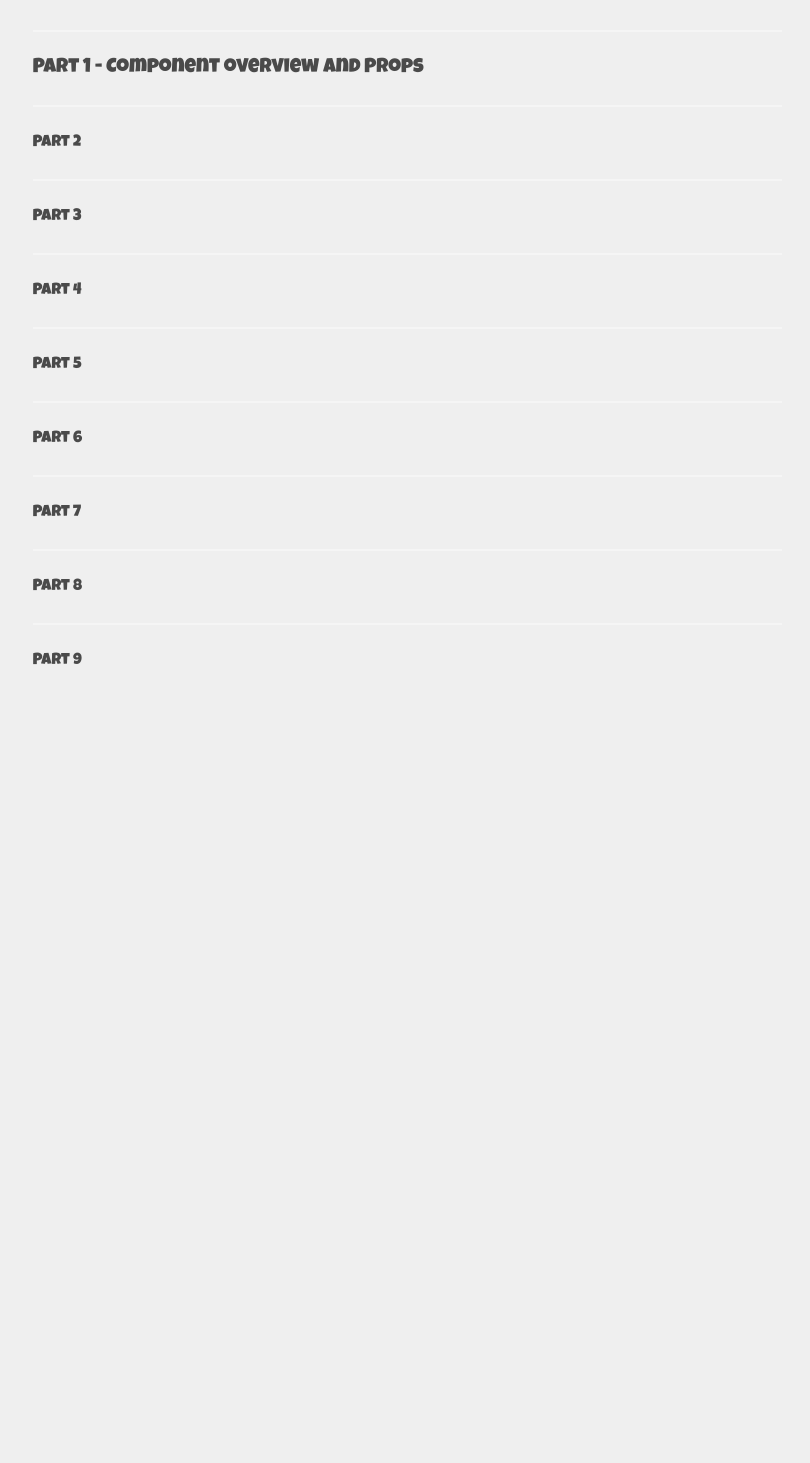
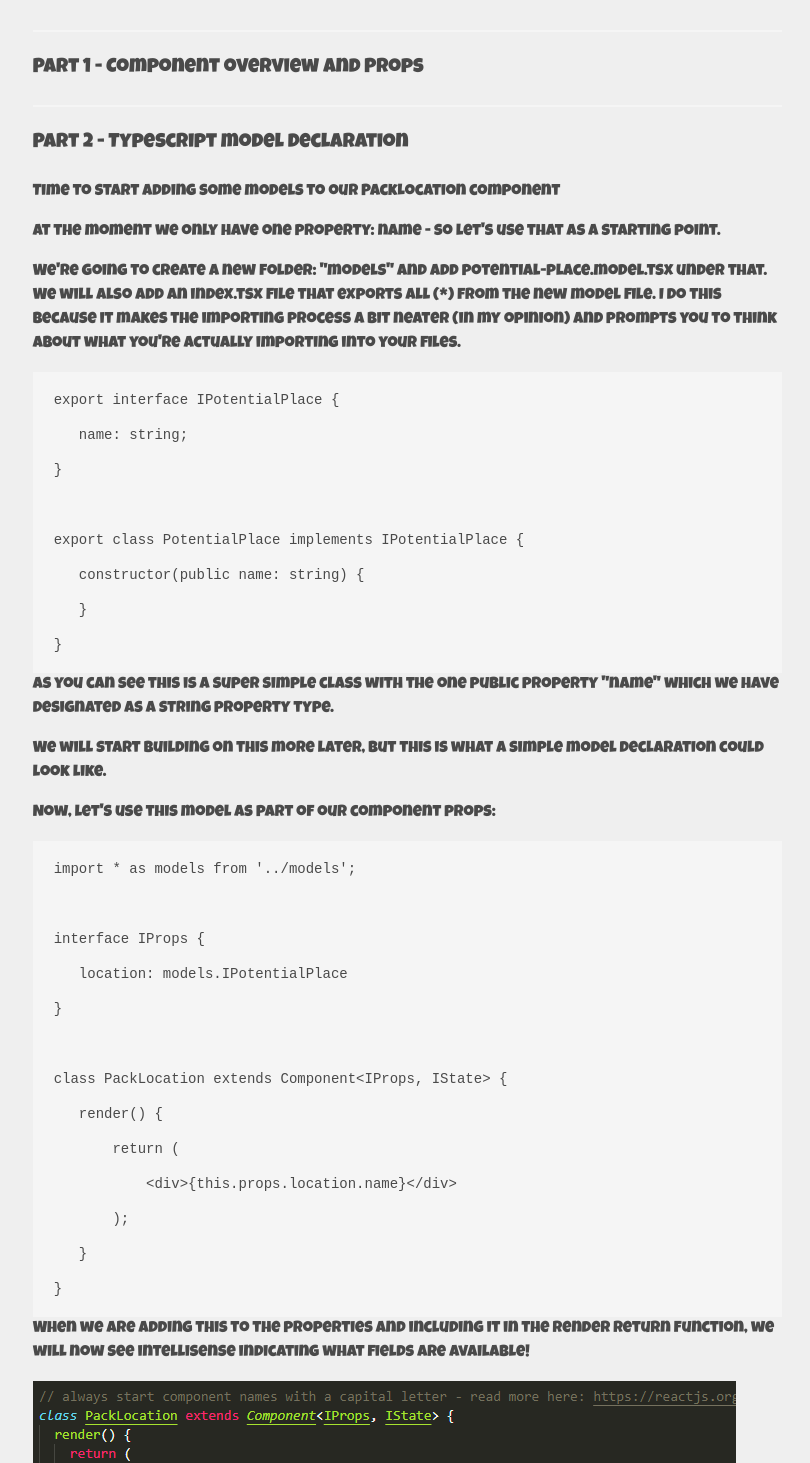
Before and after one commit to lssweatherhead/ReactTypescriptStarter-PackIt, a React (Create React App) app: page / in a window 1280 px wide. Shown: the part 1307-2770 px from the top of the page, without its empty margins (450-1260 px from the left). Before the commit the page ends 2040 px from the top, so only its background shows below. Built offline with nearby package versions, Linux system fonts and the light colour scheme.

Commit message:
Added notes for creating typescript models

```diff
--- a/src/App.scss
+++ b/src/App.scss
@@ -13,8 +13,6 @@ $family-primary: 'Luckiest Guy', cursive;
 $family-secondary: 'Raleway', sans-serif;
 $primary: $teal;
 $link: $green;
-$widescreen-enabled: true;
-$fullhd-enabled: true;
 
 // Update some of Bulma's component variables
 $body-background-color: $grey-light;
--- a/src/components/pack-location.component.tsx
+++ b/src/components/pack-location.component.tsx
@@ -2,7 +2,7 @@ import React, { Component } from 'react';
 import * as models from '../models';
 
 interface IProps {
-    location: models.IPackLocation
+    location: models.IPotentialPlace
 }
 
 interface IState { }
--- a/src/models/index.tsx
+++ b/src/models/index.tsx
@@ -1 +1 @@
-export * from "./pack-location.model";
+export * from "./potential-place.model";
--- a/src/models/pack-location.model.tsx
+++ /dev/null
@@ -1,10 +0,0 @@
-export interface IPackLocation {
-    name: string;
-}
-
-export class PackLocation implements IPackLocation {
-
-    constructor(
-        public name: string
-    ) { }
-}
--- /dev/null
+++ b/src/models/potential-place.model.tsx
@@ -0,0 +1,10 @@
+export interface IPotentialPlace {
+    name: string;
+}
+
+export class PotentialPlace implements IPotentialPlace {
+
+    constructor(
+        public name: string
+    ) { }
+}
--- a/src/pages/home.tsx
+++ b/src/pages/home.tsx
@@ -17,9 +17,9 @@ class Home extends Component {
         </div>
         <div className="hero">
           <div className="container">
-            <PackLocation location={new models.PackLocation("Location 1: A nice house in the Cotswolds")} />
-            <PackLocation location={new models.PackLocation("Location 2: A farmhouse in Shrewsbury")} />
-            <PackLocation location={new models.PackLocation("Location 3: A city centre apartment in Manchester")} />
+            <PackLocation location={new models.PotentialPlace("Location 1: A nice house in the Cotswolds")} />
+            <PackLocation location={new models.PotentialPlace("Location 2: A farmhouse in Shrewsbury")} />
+            <PackLocation location={new models.PotentialPlace("Location 3: A city centre apartment in Manchester")} />
           </div>
         </div>
       </React.Fragment>
--- a/src/pages/notes.tsx
+++ b/src/pages/notes.tsx
@@ -29,7 +29,7 @@ class Notes extends Component {
             </div>
           </div>
           <div className="column is-one-third"></div>
-          <div className="column">
+          <div className="column is-two-thirds">
             <div id="sec0" className="section">
               <div className="container">
                 <h1 className="title">Getting started with React & Typescript</h1>
@@ -40,7 +40,7 @@ class Notes extends Component {
 
               <hr />
 
-              <div className="container">
+              <div className="">
                 <h3 className="subtitle is-size-4">Part 0 - Notes about project set-up</h3>
                 <div className="is-family-secondary content">
                   <p className="subtitle has-text-weight-bold is-uppercase">Create React App</p>
@@ -78,55 +78,117 @@ class Notes extends Component {
 
               <hr />
 
-              <div id="sec1" className="container">
+              <div id="sec1" className="">
                 <h3 className="subtitle is-size-4">Part 1 - Component overview and Props</h3>
               </div>
 
               <hr />
 
-              <div id="sec2" className="container">
-                <h3>Part 2</h3>
+              <div id="sec2" className="">
+                <h3 className="subtitle is-size-4">Part 2 - Typescript model declaration</h3>
+
+                <div className="is-family-secondary content">
+                  <p>Time to start adding some models to our <span className="is-family-code">PackLocation</span> component</p>
+                  <p>At the moment we only have one property: <span className="is-family-code">name</span> - so let's use that as a starting point.</p>
+                  <p>We're going to create a new folder: "models" and add <span className="is-family-code">potential-place.model.tsx</span> under that. We will also add an <span className="is-family-code">index.tsx</span> file that exports all (*) from the new model file. I do this because it makes the importing process a bit neater (in my opinion) and prompts you to think about what you're actually importing into your files.</p>
+
+                  <div className="is-family-code">
+                    <pre>
+                      <code>
+                        <p>{"export interface IPotentialPlace {"}</p>
+                        <p>{"   name: string;"}</p>
+                        <p>{"}"}</p>
+                        <p>{"     "}</p>
+                        <p>{"export class PotentialPlace implements IPotentialPlace { "}</p>
+                        <p>{"   constructor(public name: string) { "}</p>
+                        <p>{"   }"}</p>
+                        <p>{"}"}</p>
+                      </code>
+                    </pre>
+                  </div>
+
+                  <p>As you can see this is a super simple class with the one public property "name" which we have designated as a <span className="is-family-code">string</span> property type.</p>
+                  <p>We will start building on this more later, but this is what a simple model declaration could look like.</p>
+                  <p>Now, let's use this model as part of our component props:</p>
+                  <div className="is-family-code">
+                    <pre>
+                      <code>
+                        <p>{"import * as models from '../models';"}</p>
+                        <p>{"     "}</p>
+                        <p>{"interface IProps {"}</p>
+                        <p>{"   location: models.IPotentialPlace"}</p>
+                        <p>{"}"}</p>
+                        <p>{"     "}</p>
+                        <p>{"class PackLocation extends Component<IProps, IState> {"}</p>
+                        <p>{"   render() {"}</p>
+                        <p>{"       return ("}</p>
+                        <p>{"           <div>{this.props.location.name}</div>"}</p>
+                        <p>{"       );"}</p>
+                        <p>{"   }"}</p>
+                        <p>{"}"}</p>
+                      </code>
+                    </pre>
+                  </div>
+
+                  <p>When we are adding this to the properties and including it in the render return function, we will now see intellisense indicating what fields are available!</p>
+                  <img src="/images/typedmodel_intellisense.PNG" />
+                  <p>Of course, we will also have to update <span className="is-family-code">home.tsx</span> to now pass a <span className="is-family-code">PotentialPlace</span> model instead of the <span className="is-family-code">string</span> that it was passing before.</p>
+                  <p>That will now look like:</p>
+
+                  <div className="is-family-code">
+                    <pre>
+                      <code>
+                        <p>{"<div className=\"container\">"}</p>
+                        <p>{"   <PackLocation location={new models.PotentialPlace(\"Location 1: A nice house in the Cotswolds\")} />"}</p>
+                        <p>{"   <PackLocation location={new models.PotentialPlace(\"Location 2: A farmhouse in Shrewsbury\")} />"}</p>
+                        <p>{"   <PackLocation location={new models.PotentialPlace(\"Location 3: A city centre apartment in Manchester\")} />"}</p>
+                        <p>{"</div>"}</p>
+                      </code>
+                    </pre>
+                  </div>
+                </div>
+
               </div>
 
               <hr />
 
-              <div id="sec3" className="container">
+              <div id="sec3" className="">
                 <h3>Part 3</h3>
               </div>
 
               <hr />
 
-              <div id="sec4" className="container">
+              <div id="sec4" className="">
                 <h3>Part 4</h3>
               </div>
 
               <hr />
 
-              <div id="sec5" className="container">
+              <div id="sec5" className="">
                 <h3>Part 5</h3>
               </div>
 
               <hr />
 
-              <div id="sec6" className="container">
+              <div id="sec6" className="">
                 <h3>Part 6</h3>
               </div>
 
               <hr />
 
-              <div id="sec7" className="container">
+              <div id="sec7" className="">
                 <h3>Part 7</h3>
               </div>
 
               <hr />
 
-              <div id="sec8" className="container">
+              <div id="sec8" className="">
                 <h3>Part 8</h3>
               </div>
 
               <hr />
 
-              <div id="sec9" className="container">
+              <div id="sec9" className="">
                 <h3>Part 9</h3>
               </div>
             </div>
```
Also changed, not shown: public/images/component_noprops.PNG (renamed from src/images/component_noprops.PNG), public/images/typedmodel_intellisense.PNG (added).
